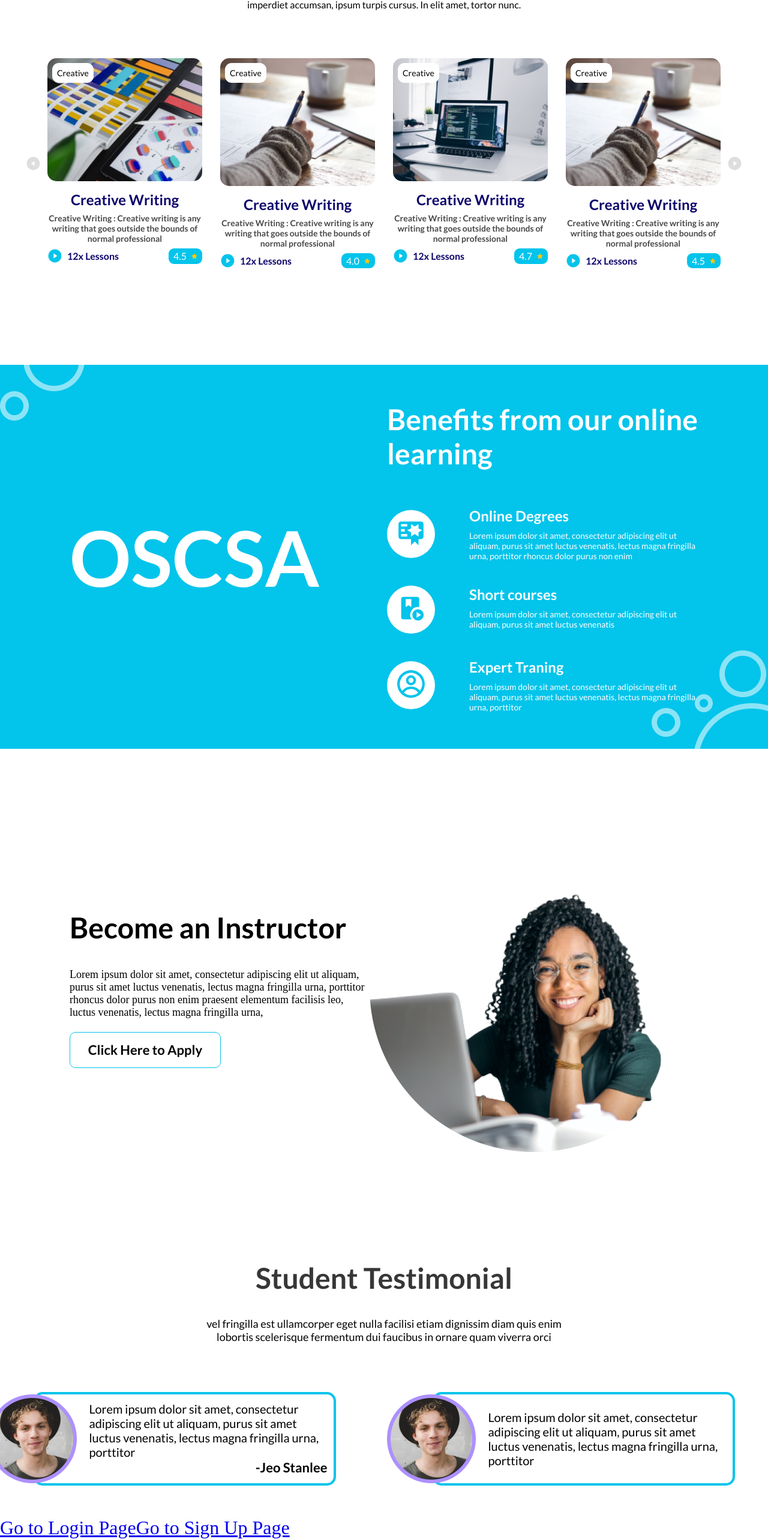
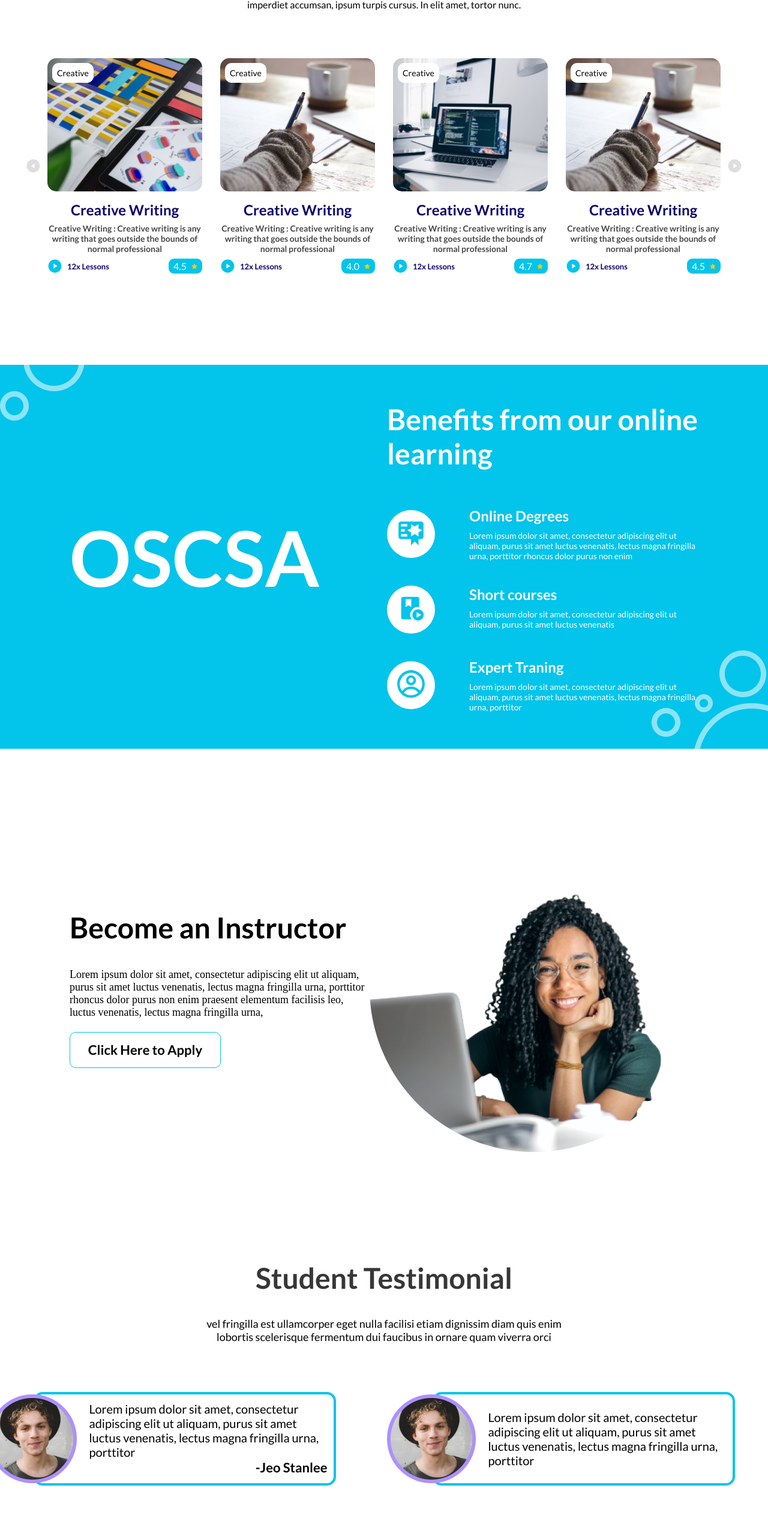
Before and after one commit to Open-Science-Community-Saudi-Arabia/MOOCs, a React (Vite) app in the folder Frontend/: page / in a window 1280 px wide. Shown: the part 1064-3629 px from the top of the page at 60% size. After the commit the page ends 3592 px from the top, so only its background shows below. Built offline with nearby package versions, Linux system fonts and the light colour scheme.

Commit message:
fixed style error

```diff
--- a/Frontend/src/GlobalStyles.css
+++ b/Frontend/src/GlobalStyles.css
@@ -24,3 +24,7 @@
   box-sizing: border-box;
   font-family: 'Poppins', 'Lato', 'Roboto' sans-serif;
 }
+
+::-webkit-scrollbar{
+  display: none;
+}
--- a/Frontend/src/components/Course/CourseStyle.css
+++ b/Frontend/src/components/Course/CourseStyle.css
@@ -6,14 +6,14 @@
  .imgwrapper{
     position: relative;
     /* width: rem; */
+    height:13.875rem;
 }
+
 .imgwrapper img{
+    height: 100%;
     object-fit: cover;
-}
-.imgwrapper img{
+    border-radius: 15px;
     width: 100%;
-    object-fit: contain;
-    border-radius: 15px;
 
 }
 .creative{
@@ -70,6 +70,7 @@ gap: 0.5rem;
 .lessons{
 color:#0B036B;
 font-weight: 700;
+font-size: 13px;
 }
 .play{
     display: flex;
--- a/Frontend/src/pages/landing-page/LandingPage.jsx
+++ b/Frontend/src/pages/landing-page/LandingPage.jsx
@@ -44,7 +44,7 @@ function LandingPage() {
         </h1>
         <p className="course--desc">Lorem ipsum dolor sit amet, in sed integer. Scelerisque nam evget imperdiet accumsan, ipsum  turpis cursus. In elit amet, tortor nunc.</p>
        </div>
-       <div className="carosel">
+        <div className="carosel">
       <Carosel>
       {
         courses.map((course, index)=>  <Course {...course} key={index}/>)
@@ -53,7 +53,7 @@ function LandingPage() {
        </div>
       </section>
 
-      <section className="online--learning">
+       <section className="online--learning">
        <img src="../../../public/images/ring1.png" alt="" className="ring2" />
        <img src="../../../public/images/ring2.png" className="ring1" alt="" />
        <div className="online--learning--wrapper">
@@ -75,7 +75,7 @@ learning</h3>
 
 
       <section className="instructor-container">
-        <div className="instructor">
+         <div className="instructor">
           <h1>
           Become an Instructor
           </h1>
@@ -102,7 +102,7 @@ learning</h3>
             <p>vel fringilla est ullamcorper eget nulla facilisi etiam dignissim diam quis enim lobortis scelerisque fermentum dui faucibus in ornare quam viverra orci</p>
            </div>
 
-<div className="testimonial--card--wrapper">
+ <div className="testimonial--card--wrapper">
 
        {testimonials.map((item, index)=> <Testimonial {...item} key={index}/>)}
 
@@ -110,8 +110,8 @@ learning</h3>
       </section>
 
       <div className=" links">
-       <Link to="/login">Go to Login Page</Link>
-        <Link to="/signup">Go to Sign Up Page</Link>
+       {/* <Link to="/login">Go to Login Page</Link>
+        <Link to="/signup">Go to Sign Up Page</Link> */}
 
        </div>
     </div>
--- a/Frontend/src/pages/landing-page/landingpage.css
+++ b/Frontend/src/pages/landing-page/landingpage.css
@@ -245,6 +245,7 @@
     flex-direction: column;
     background-color: #eee;
     gap: 4em;
+    overflow-x: hidden;
   }
 
   .hero--wrapper {
@@ -281,7 +282,6 @@
     bottom: -25%;
     left: 50%;
     transform: translate(-50%, -50%);
-    /* flex-direction: column; */
   }
 
   .hero--content {
@@ -586,7 +586,7 @@
   .instructor {
     display: flex;
     flex-direction: column;
-    width: 40.3125rem;
+    max-width: 40.3125rem;
     order: 2;
   }
   .instructor h1 {
@@ -639,4 +639,9 @@
     font-weight: 400;
     text-align: center;
   }
+
 }
+
+::-webkit-scrollbar{
+    display: none;
+}
```
